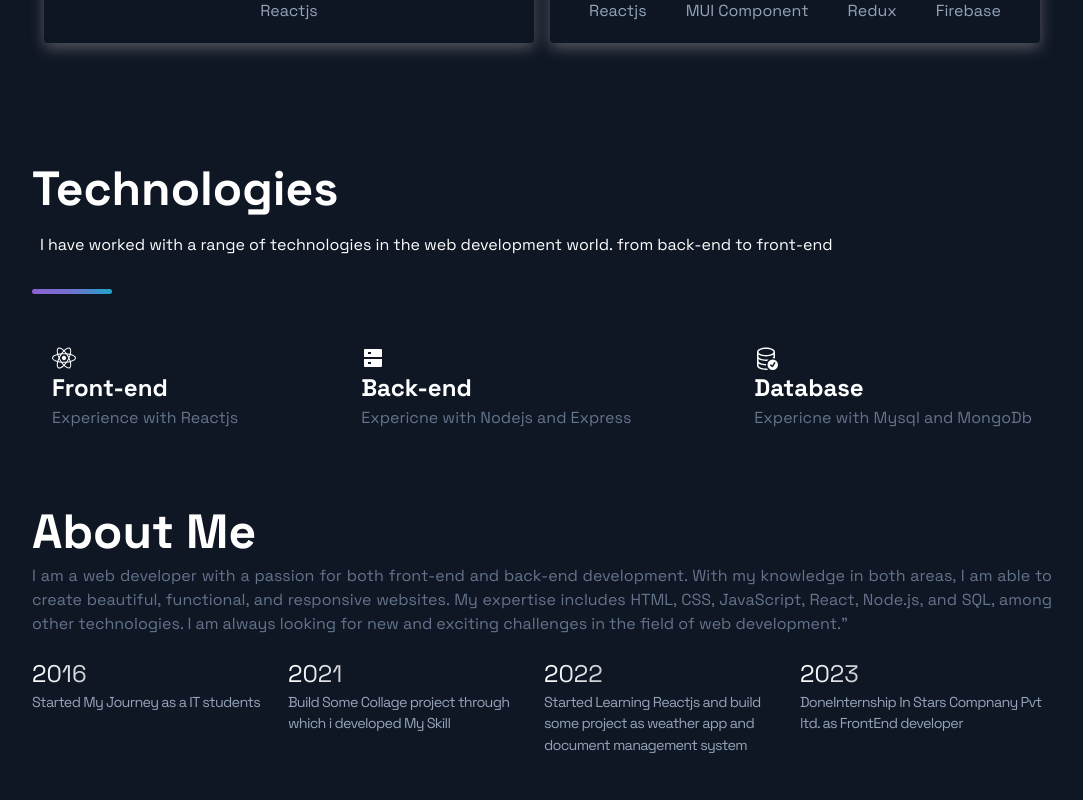
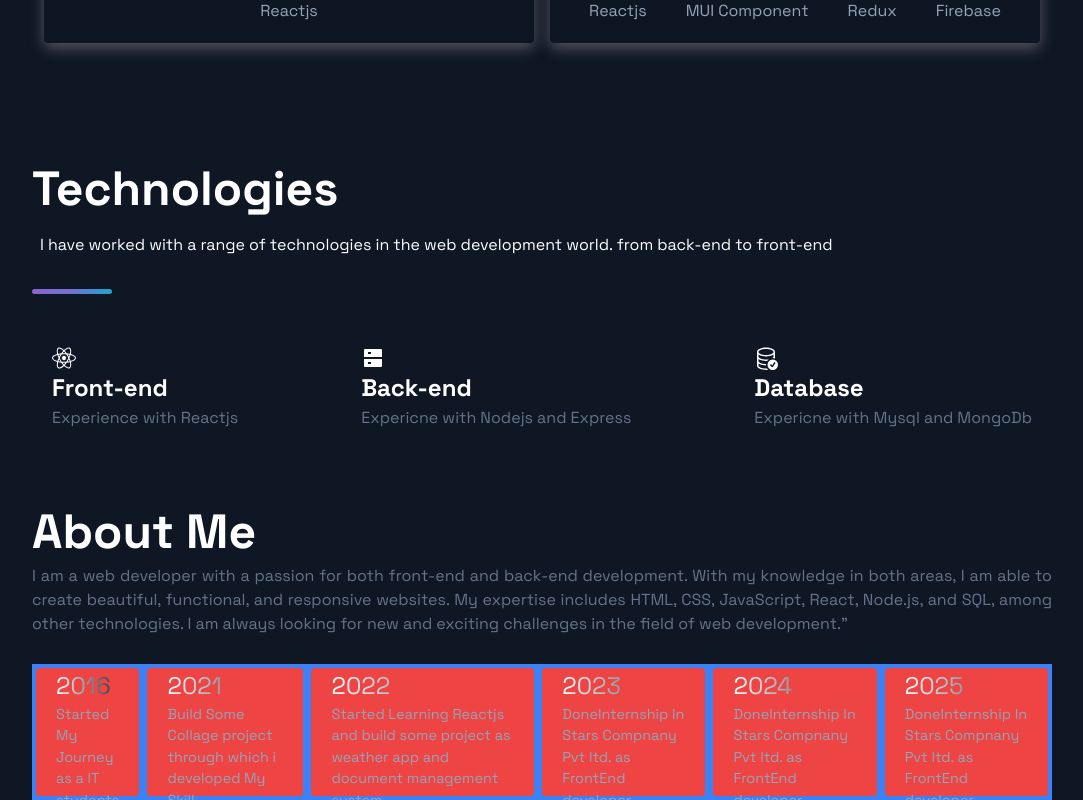
Before and after one commit to binod009/binodkhatriProtfolio, a React (Vite) app: page / in a window 1280 px wide. Shown: the part 1103-1903 px from the top of the page, without its empty margins (98-1181 px from the left). Before the commit the page ends 1859 px from the top, so only its background shows below. Built offline with nearby package versions, Linux system fonts and the light colour scheme.

Commit message:
few changes

```diff
--- a/index.html
+++ b/index.html
@@ -2,7 +2,11 @@
 <html lang="en">
   <head>
     <meta charset="UTF-8" />
-    <link rel="icon" type="image/svg+xml" href="/vite.svg" />
+    <link
+      rel="icon"
+      type="image/jpeg"
+      href="https://png.pngtree.com/png-vector/20210302/ourmid/pngtree-letter-b-logo-png-image_2978120.jpg"
+    />
     <link rel="preconnect" href="https://fonts.googleapis.com" />
     <link rel="preconnect" href="https://fonts.gstatic.com" crossorigin />
     <link
@@ -10,7 +14,7 @@
       rel="stylesheet"
     />
     <meta name="viewport" content="width=device-width, initial-scale=1.0" />
-    <title>Vite + React</title>
+    <title>Portfolio</title>
   </head>
   <body>
     <div id="root"></div>
--- a/package.json
+++ b/package.json
@@ -9,6 +9,7 @@
     "preview": "vite preview"
   },
   "dependencies": {
+    "framer-motion": "^10.10.0",
     "react": "^18.2.0",
     "react-dom": "^18.2.0",
     "react-icons": "^4.8.0"
--- a/src/component/Timeline/TimelineSection.jsx
+++ b/src/component/Timeline/TimelineSection.jsx
@@ -1,5 +1,5 @@
-import React from "react";
-
+import React, { useState, useEffect, useRef } from "react";
+import { motion } from "framer-motion";
 const timeline = [
   {
     year: "2016",
@@ -20,8 +20,34 @@ const timeline = [
     description:
       "DoneInternship In Stars Compnany Pvt ltd. as FrontEnd developer",
   },
+  {
+    year: "2024",
+    description:
+      "DoneInternship In Stars Compnany Pvt ltd. as FrontEnd developer",
+  },
+  {
+    year: "2025",
+    description:
+      "DoneInternship In Stars Compnany Pvt ltd. as FrontEnd developer",
+  },
 ];
 const TimelineSection = () => {
+  const [width, setWidth] = useState(0);
+  const [screensize, setScreensize] = useState(null);
+  const carousel = useRef();
+
+  const handleResize = () => {
+    setScreensize(window.innerWidth <= 768);
+  };
+  useEffect(() => {
+    setWidth(carousel.current.scrollWidth - carousel.current.offsetWidth);
+  }, []);
+  useEffect(() => {
+    window.addEventListener("resize", handleResize);
+    handleResize();
+    return () => window.removeEventListener("resize", handleResize);
+  }, []);
+
   return (
     <>
       <div className="max-w-[1020px] mx-auto pt-[58px]">
@@ -35,20 +61,34 @@ const TimelineSection = () => {
           the field of web development."
         </p>
 
-        <div className="flex justify-between mt-5 gap-1 ">
+        <motion.div
+          ref={carousel}
+          className="flex lg:justify-between gap-1 mt-7 bg-orange-300 overflow-hidden"
+        >
+          <motion.div
+            drag={`${screensize ? "x" : ""}`}
+            dragConstraints={{ right: 0, left: -width }}
+            className={`bg-blue-500 flex ${screensize ? "cursor-grab" : ""}`}
+          >
             {timeline.map((item, ind) => (
               <>
-              <div key={ind} className="flex flex-col w-64">
+                <div className="p-1">
+                  <div
+                    key={ind}
+                    className="bg-red-500 flex flex-col px-5 rounded max-h-32 max-w-2xl"
+                  >
                     <h2 className="bg-gradient-to-r from-white to-slate-800 inline-block text-transparent bg-clip-text text-[1.5em] font-normal">
                       {item.year}
                     </h2>
-                <p className="text-slate-400 text-[0.9em] font-normal text-start tracking-tighter">
+                    <p className="text-slate-400 text-[0.9em] font-normal text-start -tracking-normal">
                       {item.description}
                     </p>
                   </div>
+                </div>
               </>
             ))}
-        </div>
+          </motion.div>
+        </motion.div>
       </div>
     </>
   );
```
Also changed, not shown: public/assets/images/portfolio.jpg (added), 1 other file (tests, documents, lock files or other folders). Lines whose indentation alone changed are shown as unchanged.
